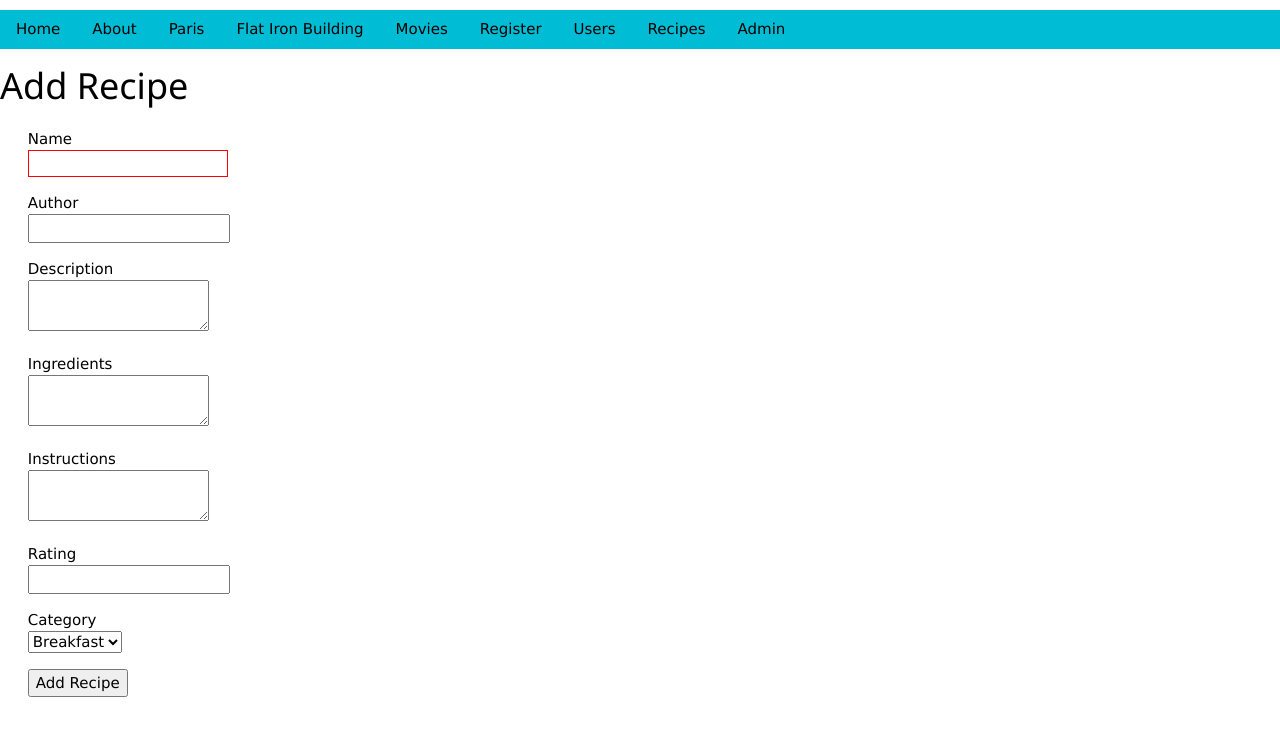
After one commit to 1galeforce/Jinja, a Flask app: page /add_recipe in a window 1280 px wide. The commit adds this page. Shown: the top 736 px of the page. Run offline with Flask 3, Linux system fonts and the light colour scheme.

Commit message:
new stuff to add to repo

```diff
--- a/default_data.py
+++ b/default_data.py
@@ -10,7 +10,7 @@ DEFAULT_RECIPES = [
         'instructions': 'Cook the eggs and ham. Add green food coloring for fun!',
         'rating': 5.0,
         'category_name': 'Breakfast'
-      <i class='fas fa-egg' style='font-size:24px'></i>
+
     },
     {
         'name': 'Spaghetti Ice Cream',
--- /dev/null
+++ b/forms.py
@@ -0,0 +1,16 @@
+# forms.py
+from flask_wtf import FlaskForm
+from wtforms import StringField, TextAreaField, FloatField, SelectField
+from wtforms.validators import InputRequired
+
+
+class RecipeAdd(FlaskForm):
+  name = StringField('Name', validators=[InputRequired()])
+  author = StringField('Author')
+  description = TextAreaField('Description')
+  ingredients = TextAreaField('Ingredients', validators=[InputRequired()])
+  instructions = TextAreaField('Instructions', validators=[InputRequired()])
+  rating = FloatField('Rating')
+  category_id = SelectField('Category',
+                            coerce=int,
+                            validators=[InputRequired()])
--- a/main.py
+++ b/main.py
@@ -1,4 +1,4 @@
-from flask import Flask, render_template, request, url_for
+from flask import Flask, render_template, request, url_for, redirect, flash
 
 #create a secret key for security
 import os
@@ -8,6 +8,8 @@ import json
 
 import utils as util
 
+from forms import RecipeAdd
+
 from models import db
 from models.category import Category
 from models.recipe import Recipe
@@ -15,10 +17,6 @@ from models.recipe import Recipe
 #flask-admin
 from flask_admin import Admin
 from flask_admin.contrib.sqla import ModelView
-
-
-
-
 
 app = Flask(__name__)
 
@@ -107,8 +105,8 @@ def paris():
 
 @app.route('/flatironbldg')
 def flatironbldg():
-  title = "Flat Iron Building"
-  return render_template("flatironbldg.html", title=title)
+    title = "Flat Iron Building"
+    return render_template("flatironbldg.html", title=title)
 
 movie_dict = [
   {"title":"Playtime", "genre":"Comedy", "rating":2.5},
@@ -130,28 +128,72 @@ def movies():
 
     return render_template("movies.html",**context)
 
+
+
+@app.route('/add_recipe', methods=['GET', 'POST'])
+def add_recipe():
+    form = RecipeAdd()
+
+    # Populate the category choices dynamically
+    form.category_id.choices = [(category.id, category.name) for category in Category.query.all()]
+
+    if request.method == 'POST' and form.validate_on_submit():
+        # Create a new recipe instance and add it to the database
+        new_recipe = Recipe(
+            name=form.name.data,
+            author=form.author.data,
+            description=form.description.data,
+            ingredients=form.ingredients.data,
+            instructions=form.instructions.data,
+            rating=form.rating.data,
+            category_id=form.category_id.data
+        )
+        db.session.add(new_recipe)
+        db.session.commit()
+
+        #inform user of success!
+        flash('Recipe added successfully!', 'success')
+        return redirect(url_for('recipes'))
+
+    #form did NOT validate
+    if request.method == 'POST' and not form.validate():
+          for field, errors in form.errors.items():
+              for error in errors:
+                  flash(f"Error in {field}: {error}", 'error')
+          return render_template('add_recipe.html', form=form)
+
+    #default via GET shows form
+    return render_template('add_recipe.html', form=form)
+
+
 @app.route("/recipes")
 def recipes():
-      all_recipes = Recipe.query.all()
-      title = "Recipes"
-      context = {
-        "title": title,
-        "recipes": all_recipes
-      }
-      return render_template("recipes.html", **context)
+    all_recipes = Recipe.query.all()
+    #all_recipes = util.recipe_stars(all_recipes)
+    title = "Recipes"
+    context = {
+      "title": title,
+      "recipes": all_recipes
+    }
+    return render_template("recipes.html", **context)
 
 @app.route("/recipe/<int:recipe_id>")
 def recipe(recipe_id):
-      this_recipe = Recipe.query.get(recipe_id)
-      title = "Recipe"
-      context = {
-        "title": "Recipe",
-        "recipe": this_recipe
-      }
-      if this_recipe:
-          return render_template('recipe.html', **context)
-      else:
-          return render_template("404.html",title="404"), 404
+    this_recipe = db.session.get(Recipe, recipe_id)
+    if not this_recipe:
+      return render_template("404.html",title="404"), 404
+    stars = util.add_stars(this_recipe.rating)
+    # print(stars)
+    title = "Recipe"
+    context = {
+      "title": "Recipe",
+      "recipe": this_recipe,
+      "stars": stars
+    }
+    return render_template("recipe.html", **context)
+
+
+
 
 #flask-admin
 class RecipeView(ModelView):
--- a/pyproject.toml
+++ b/pyproject.toml
@@ -10,6 +10,8 @@ flask = "^3.0.0"
 sqlalchemy = "^2.0.25"
 flask-sqlalchemy = "^3.1.1"
 flask-admin = "^1.6.1"
+flask-wtf = "^1.2.1"
+wtforms = "^3.1.2"
 
 [tool.pyright]
 # https://github.com/microsoft/pyright/blob/main/docs/configuration.md
--- a/templates/404.html
+++ b/templates/404.html
@@ -6,7 +6,7 @@
   </style>
 
 <h2>Congratulations! You just broke something priceless.</h2>
-<p>I am as stunned you are.  But, don't worry we can fix it. It will only cost 700 million euros ($767 million).</p>
+<p>I am as stunned as you are!  But, don't worry we can fix it. It will only cost 700 million euros ($767 million).</p>
 <p>Restoration will be completed in late 2024, just after the Olympics.  Check back then.</p>
 
 <div class="flexible">
--- a/templates/about.html
+++ b/templates/about.html
@@ -1,5 +1,10 @@
 {% extends "base.html" %}
 {% block content %}
+<style>
+
+h2 {text-align: center;}
+  p {text-align: center}
+</style>
         <p>HOME is where the heart is!💙</p>
         <p>LA MAISON est où se trouve le coeur!💙</p>
 {% endblock %}
--- /dev/null
+++ b/templates/add_recipe.html
@@ -0,0 +1,40 @@
+<!-- templates/add_recipe.html -->
+{% extends 'base.html' %}
+{% block content %}
+    <h1>Add Recipe</h1>
+    <form method="post" action="{{ url_for('add_recipe') }}"  class="main-form">
+        {{ form.hidden_tag() }}
+
+      <div>
+        {{ form.name.label }}<br>
+        {{ form.name }}
+      </div>
+      <div>
+          {{ form.author.label }}<br>
+          {{ form.author}}
+      </div>
+      <div>
+          {{ form.description.label }}<br>
+          {{ form.description }}
+      </div>
+      <div>
+          {{ form.ingredients.label }}<br>
+          {{ form.ingredients }}
+      </div>
+      <div>
+          {{ form.instructions.label }}<br>
+          {{ form.instructions }}
+      </div>
+      <div>
+          {{ form.rating.label }}<br>
+          {{ form.rating }}
+      </div>
+      <div>
+          {{ form.category_id.label }}<br>
+          {{ form.category_id }}
+      </div>
+
+
+      <div><button type="submit">Add Recipe</button></div>
+    </form>
+{% endblock %}
--- a/templates/base.html
+++ b/templates/base.html
@@ -17,6 +17,9 @@
 .checked {
   color: gold;
 }
+
+
+
 </style>
 
     <style>
@@ -28,6 +31,22 @@
           display: flex;
           justify-content: space-evenly;
        }
+
+
+      /* colors for flash messages */
+      .error{
+        background-color:red;
+      }
+
+      .success{
+        background-color:blue;
+      }
+
+      .warning{
+        background-color:yellow;
+      }
+
+
     </style>
 
 
@@ -46,7 +65,18 @@
           <a href="/recipes" class="w3-bar-item w3-button">Recipes</a>
           <a href="/admin" class="w3-bar-item w3-button">Admin</a>
     </nav>
-
+    {% with messages = get_flashed_messages(with_categories=true) %}
+      {% if messages %}
+        {% for category, message in messages %}
+        <div class="w3-panel {{ category }}" style="max-width:500px; position:relative">
+          <span onclick="this.parentElement.style.display='none'"
+          class="w3-button w3-large w3-display-topright">&times;</span>
+          <h3>{{ category.title() }}</h3>
+             <p>{{ message }}</p>
+          {% endfor %}
+        </div>
+      {% endif %}
+    {% endwith %}
 
   {% block content %}
   {% endblock %}
--- a/templates/index.html
+++ b/templates/index.html
@@ -1,5 +1,9 @@
 {% extends "base.html" %}
 {% block content %}
+        <style>
+        h2 {text-align: center;}
+          p {text-align: center}
+        </style>
         <p>Home is where the heart is!💖</p>
         <p>La maison est où se trouve le coeur!💖</p>
 {% endblock %}
--- a/templates/recipes.html
+++ b/templates/recipes.html
@@ -19,7 +19,7 @@
     </tr>
    {% endfor %}
   </table>
-
+<p><a href="/add_recipe">Add Recipe</a></p>
 
 
 
--- a/utils.py
+++ b/utils.py
@@ -2,6 +2,11 @@ def movie_stars(movie_dict):
   for movie in movie_dict:
     movie['stars'] = add_stars(movie['rating'])
   return movie_dict
+
+def recipe_stars(recipes):
+  for recipe in recipes:
+    recipe.rating = add_stars(recipe.rating)
+  return recipes
 
 def add_stars(rating):
   my_return = ""
```
Also changed, not shown: templates/flatironbldg.html (+7 -0 lines), templates/icons.html (added, +32 -0 lines), templates/paris.html (+6 -2 lines), templates/recipe.html (+14 -3 lines), instance/recipes.db, 1 other file.
